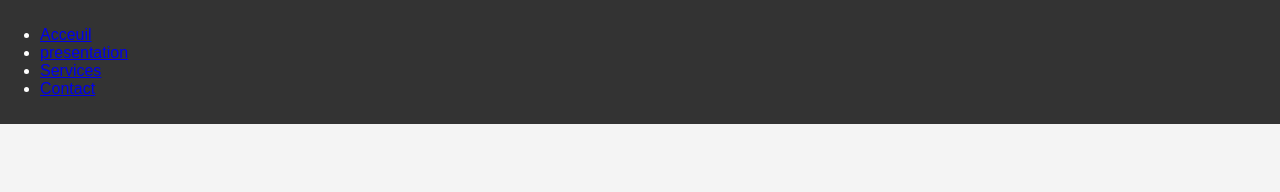
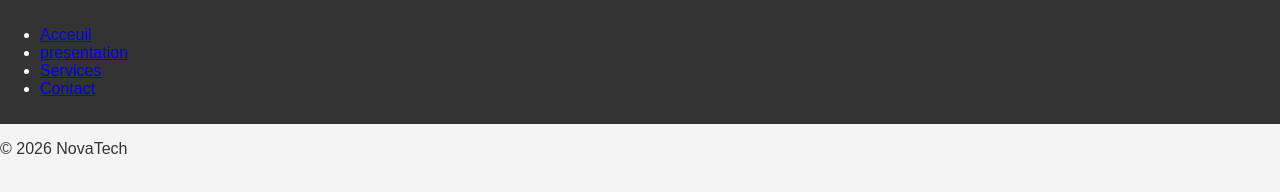
Before and after one commit to Theswarmlord26/novatech, a plain HTML site: page index.html in a window 1280 px wide. Drawn offline with Linux system fonts and the light colour scheme.

Commit message:
Ajout du copyright dans le pied de page

```diff
--- a/index.html
+++ b/index.html
@@ -16,5 +16,6 @@
         </ul>
     </nav>
 
+    <footer><p>© 2026 NovaTech</p></footer>
 </body>
 </html>
```
